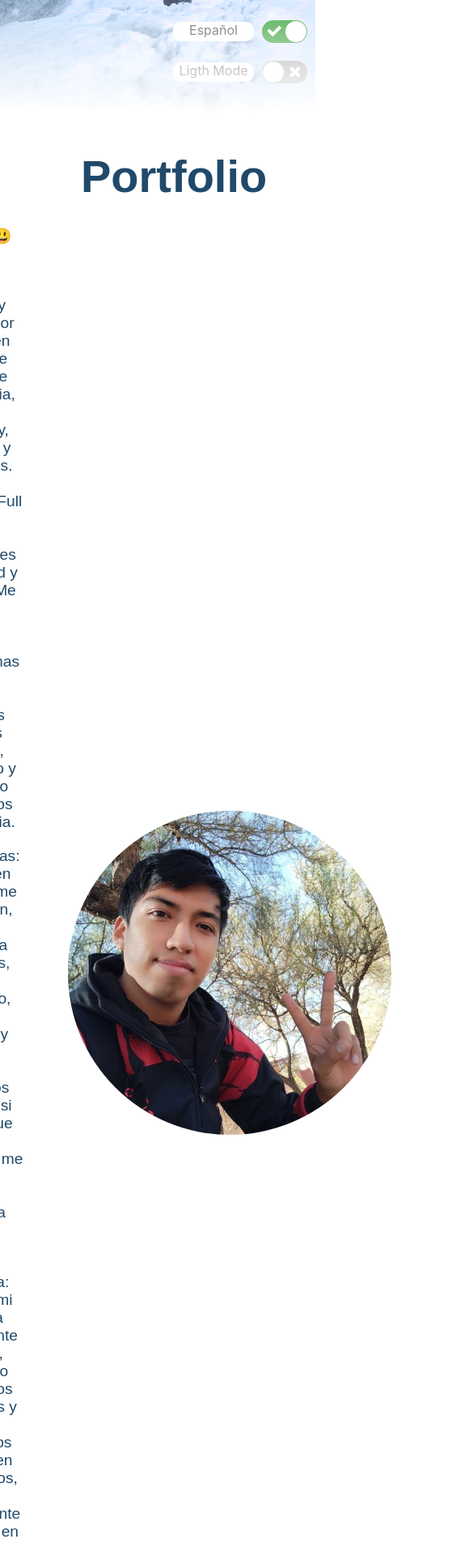
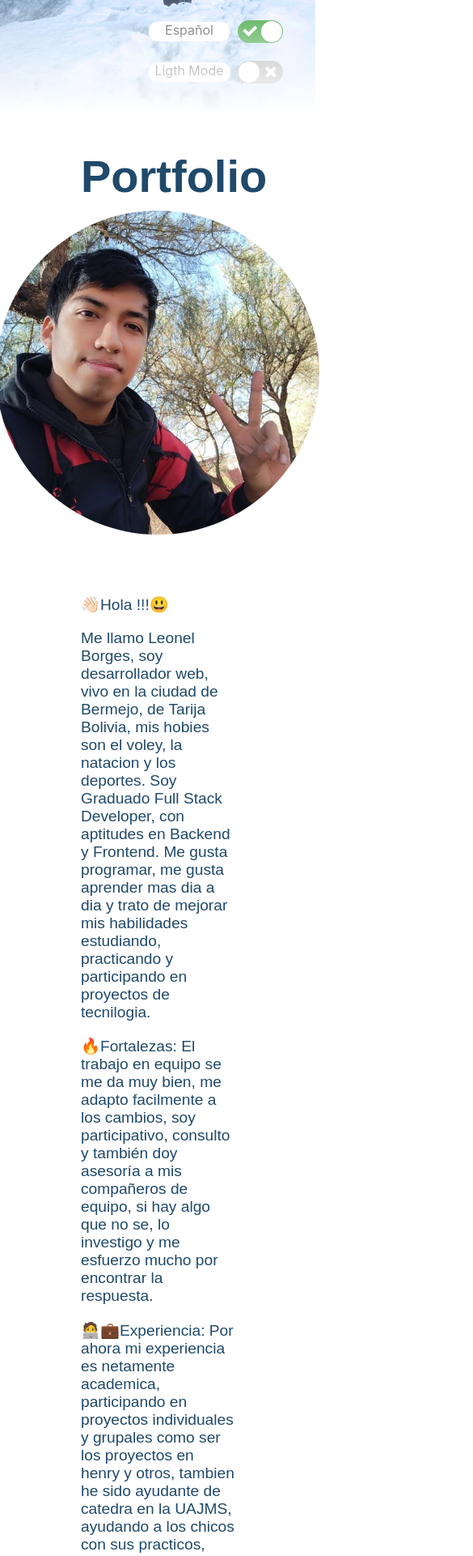
Before and after one commit to leonelborgesdev/portfolio, a React (Create React App) app: page / in a window 390 px wide. Shown: the part 705-2626 px from the top of the page at 81% size, 585 px wide, since content can reach past the window. Built offline with nearby package versions, Linux system fonts and the light colour scheme.

Commit message:
responsive cards

```diff
--- a/src/components/Card/Card.css
+++ b/src/components/Card/Card.css
@@ -129,18 +129,18 @@
     height: 100%;
     display: flex;
     justify-content: center;
+    flex-direction: column;
     align-items: center;
     overflow: hidden;
     text-align: center;
     z-index: 1;
 }
+.card .details h2{
+    font-size: 20px;
+    margin: 0 10px;
+}
 .card .details h3{
-    font-weight: 750;
-    margin: 5px 0;
-}
-.card .details h2{
-    font-size: 1em;
-    font-weight: 600;
+    font-size: 15px;
 }
 .card .details a{
     display: inline;
@@ -152,3 +152,38 @@
     font-weight: 500;
     text-decoration: none;
 }
+@media screen and (max-width: 900px) {
+
+    .card .details img{
+        max-width: 100%;
+    }
+    .card{
+        width: 260px;
+        height: 400px;
+    }
+    .card .details h2{
+        font-size: 17px;
+    }
+    .card .details h3{
+        font-size: 12px;
+    }
+    .card .details a{
+        font-size: 12px;
+    }
+}
+@media screen and (max-width: 600px) {
+
+    .card{
+        width: 160px;
+        height: 300px;
+    }
+    .card .details h2{
+        font-size: 15px;
+    }
+    .card .details h3{
+        font-size: 10px;
+    }
+    .card .details a{
+        font-size: 10px;
+    }
+}
--- a/src/components/Card/Card.jsx
+++ b/src/components/Card/Card.jsx
@@ -13,12 +13,10 @@ export const Card = ({ card, id }) => {
             <img src={card.img} alt="pr1" width={"280px"} />{" "}
           </div>
           <div className="details">
-            <div>
-              <img src={card.img2} alt="pr1" width={"380px"} />
-              <h3>{card.title}</h3>
-              <h2>{card.detail}</h2>
-              <a href="#">{languaje === "español" ? "Detalle" : "Detail"}</a>
-            </div>
+            <img src={card.img2} alt="pr1" width={"380px"} />
+            <h2>{card.title}</h2>
+            <h3>{card.detail}</h3>
+            <a href="#">{languaje === "español" ? "Detalle" : "Detail"}</a>
           </div>
         </div>
       </div>
--- a/src/components/Home/Home.css
+++ b/src/components/Home/Home.css
@@ -69,9 +69,14 @@ section img#man{
     flex-direction: row;
     gap: 3.5rem;
 }
-.container_about_me > img{
+.container_image {
+    display: flex;
+    justify-content: center;
+    align-items: center;
+}
+.container_image img{
+    border-radius: 50%;
     width: 400px;
-    border-radius: 50% ;
 }
 .container_about_me_text > p{
     text-align: left;
@@ -144,3 +149,19 @@ section img#man{
     background: #0c192c;
     transition: 1s;
 }
+@media screen and (max-width: 1300px) {
+    .container_cards{
+        flex-direction: column;
+    }
+}
+@media screen and (max-width: 1200px) {
+    .container_about_me{
+        width: 100%;
+        flex-wrap: wrap-reverse;
+        justify-content: center;
+        align-items: center;
+    }
+}
+@media screen and (max-width: 900px) {
+
+}
--- a/src/components/Home/Home.jsx
+++ b/src/components/Home/Home.jsx
@@ -89,7 +89,9 @@ export const Home = () => {
               return <p key={about_me.indexOf(parrafo)}>{parrafo}</p>;
             })}
           </div>
-          <img src={Foto} alt="image.jpg" />
+          <div className="container_image">
+            <img src={Foto} alt="image.jpg" />
+          </div>
         </div>
       </div>
       <div className="separadores">
--- a/src/components/Portfolio/Portfolio.css
+++ b/src/components/Portfolio/Portfolio.css
@@ -5,7 +5,7 @@
     align-items: center;
     justify-content: flex-end;
     bottom: 0px;
-    right: 10px;
+    right: 40px;
     position: fixed;
     z-index: 1001;
 }
@@ -30,7 +30,7 @@
     align-items: center;
     justify-content: flex-end;
     bottom: 50px;
-    right: 10px;
+    right: 40px;
     position: fixed;
     z-index: 1001;
 }
```
